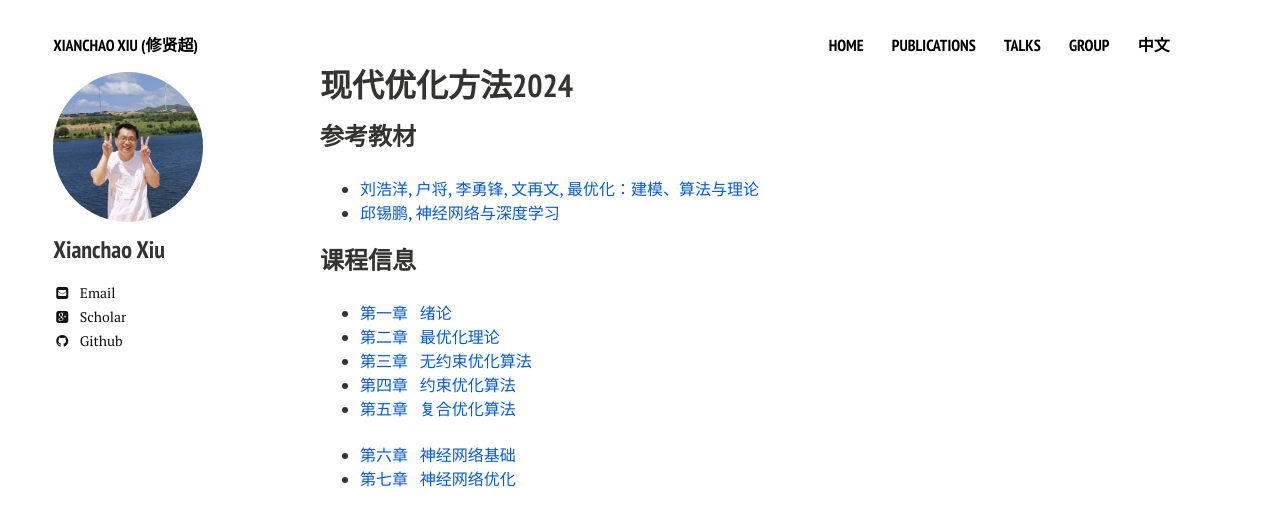
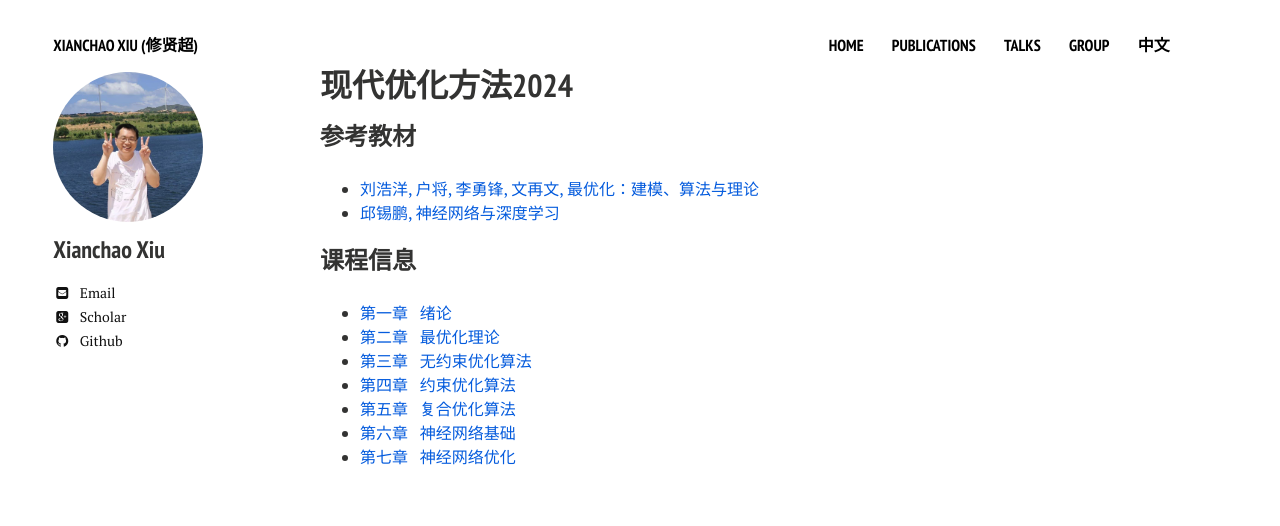
Before and after one commit to xianchaoxiu/xianchaoxiu.github.io, a Jekyll site: the page built from chinese/course/OPT/2024/index.md, in a window 1280 px wide. Shown: the top 526 px of the page. Built offline with Jekyll 4.4.1, drawn with Linux system fonts in a browser that asks for light colours; nearby versions of some CDN libraries.

Commit message:
Update index.md

```diff
--- a/chinese/course/OPT/2024/index.md
+++ b/chinese/course/OPT/2024/index.md
@@ -15,10 +15,10 @@ share: false
 
 ### 课程信息
 
-* <a href="../OPT2024/绪论.pdf" class="textlink" target="_blank">  第一章 &nbsp;  绪论<br>
-* <a href="../OPT2024/最优化理论.pdf" class="textlink" target="_blank">  第二章 &nbsp;  最优化理论<br>
-* <a href="../OPT2024/无约束优化算法.pdf" class="textlink" target="_blank">  第三章 &nbsp;  无约束优化算法<br>
-* <a href="../OPT2024/约束优化算法.pdf" class="textlink" target="_blank"> 第四章 &nbsp;  约束优化算法<br>
-* <a href="../OPT2024/复合优化算法.pdf" class="textlink" target="_blank"> 第五章 &nbsp;  复合优化算法<br><br>
-* <a href="../OPT2024/学习最优化.pdf" class="textlink" target="_blank"> 第六章 &nbsp;  神经网络基础 <br>
-* <a href="../OPT2024/大模型智能决策.pdf" class="textlink" target="_blank"> 第七章 &nbsp;  神经网络优化 <br>
+* <a href="../2024/绪论.pdf" class="textlink" target="_blank">  第一章 &nbsp;  绪论<br>
+* <a href="../2024/最优化理论.pdf" class="textlink" target="_blank">  第二章 &nbsp;  最优化理论<br>
+* <a href="../2024/无约束优化算法.pdf" class="textlink" target="_blank">  第三章 &nbsp;  无约束优化算法<br>
+* <a href="../2024/约束优化算法.pdf" class="textlink" target="_blank"> 第四章 &nbsp;  约束优化算法<br>
+* <a href="../2024/复合优化算法.pdf" class="textlink" target="_blank"> 第五章 &nbsp;  复合优化算法<br>
+* <a href="../2024/学习最优化.pdf" class="textlink" target="_blank"> 第六章 &nbsp;  神经网络基础 <br>
+* <a href="../2024/大模型智能决策.pdf" class="textlink" target="_blank"> 第七章 &nbsp;  神经网络优化 <br>
```
